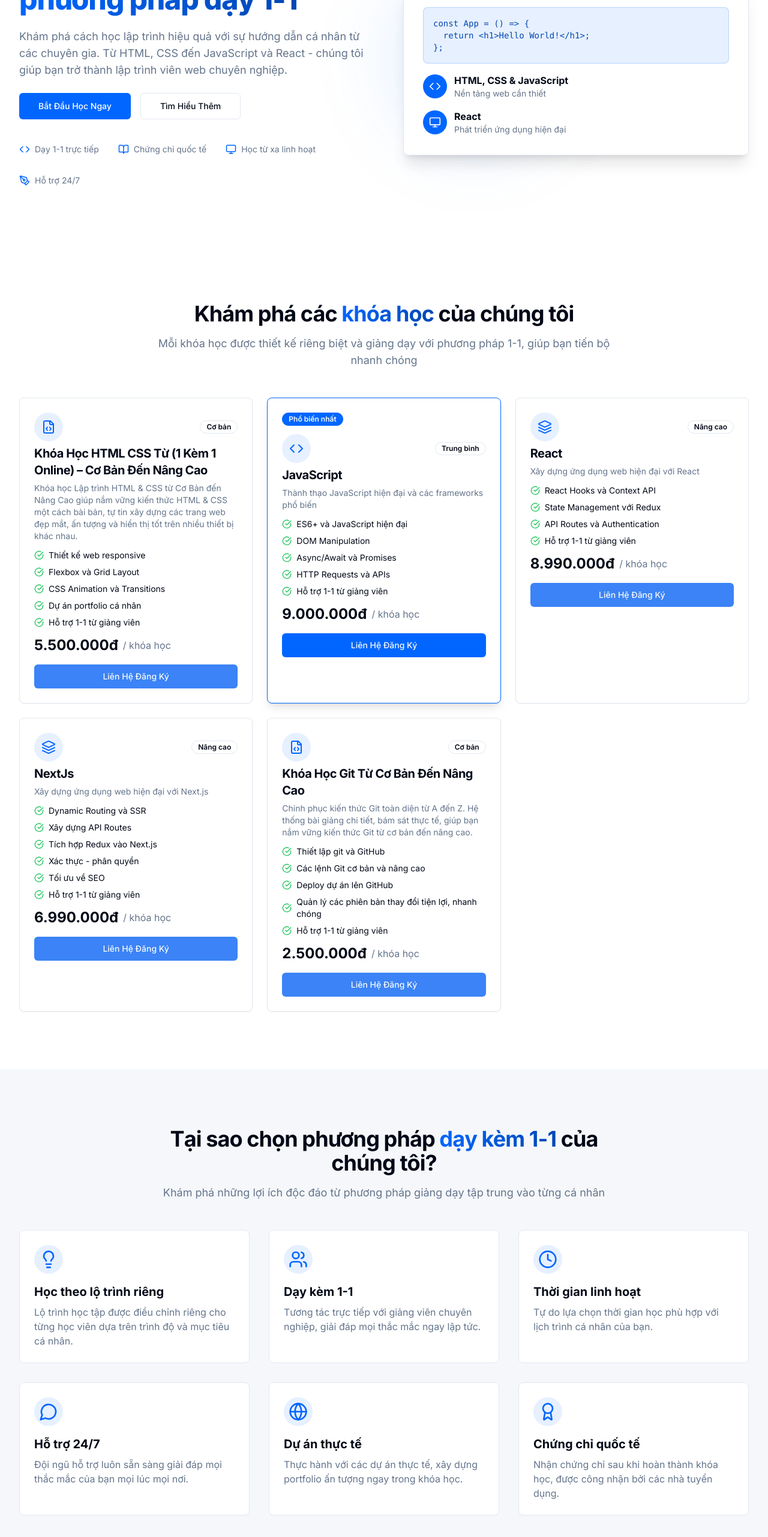
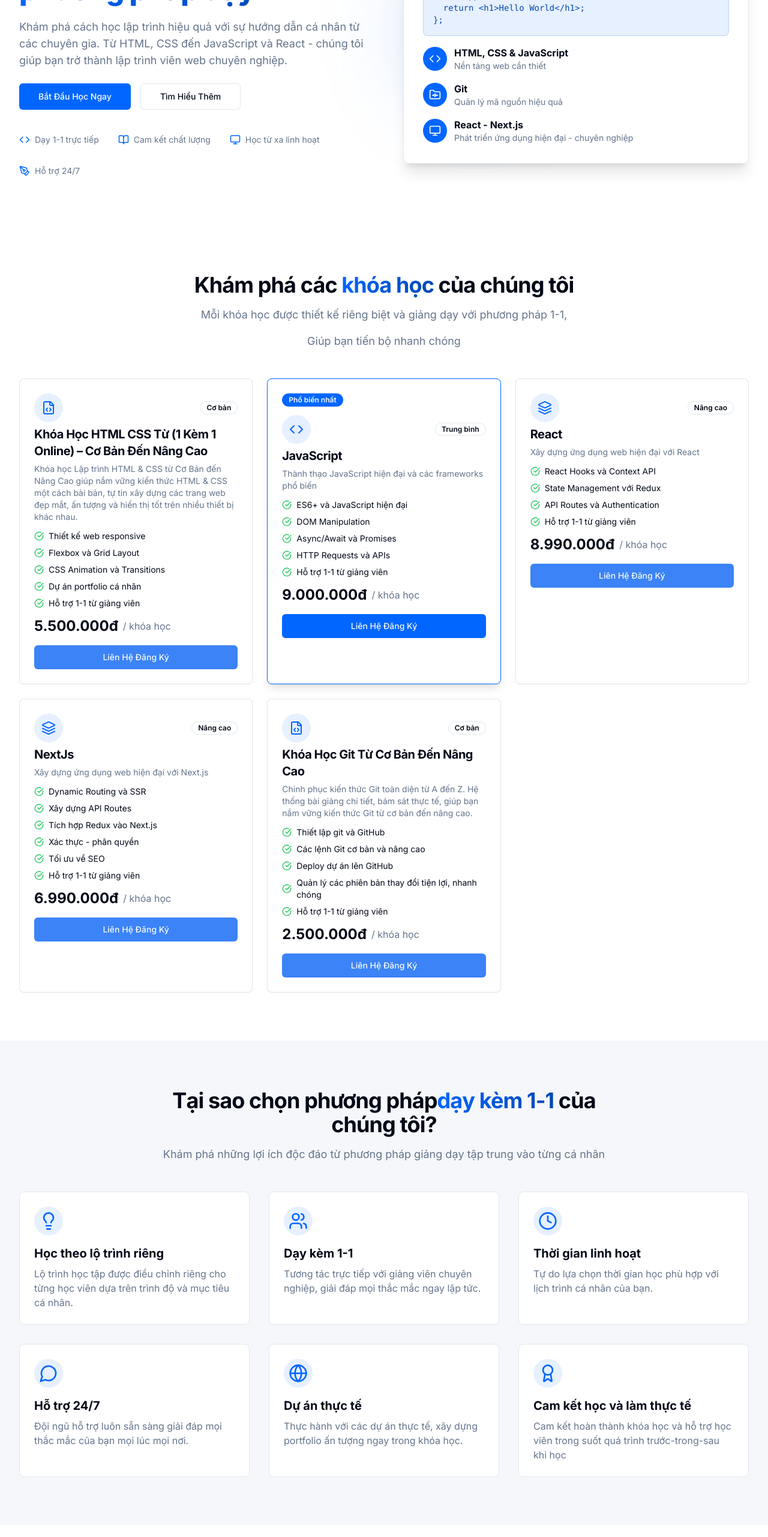
Before and after one commit to devit54/react-one-learn, a React (Vite) app: page / in a window 1280 px wide. Shown: the part 234-2797 px from the top of the page at 60% size. Built offline with nearby package versions, Linux system fonts and the light colour scheme.

Commit message:
fix padding

```diff
--- a/src/components/CTASection.tsx
+++ b/src/components/CTASection.tsx
@@ -7,7 +7,7 @@ const CTASection = () => {
   };
 
   return (
-    <section className="py-16 lg:py-24 bg-brand-blue text-white">
+    <section className="py-16 lg:py-20 bg-brand-blue text-white">
       <div className="container">
         <div className="max-w-3xl mx-auto text-center space-y-6">
           <h2 className="text-3xl md:text-4xl font-bold">
--- a/src/components/Features.tsx
+++ b/src/components/Features.tsx
@@ -1,49 +1,62 @@
-
-import { Lightbulb, Users, Clock, MessageCircle, Globe, Award } from "lucide-react";
+import {
+  Lightbulb,
+  Users,
+  Clock,
+  MessageCircle,
+  Globe,
+  Award,
+} from "lucide-react";
 
 const Features = () => {
   const features = [
     {
       icon: <Lightbulb className="h-8 w-8 text-brand-blue" />,
       title: "Học theo lộ trình riêng",
-      description: "Lộ trình học tập được điều chỉnh riêng cho từng học viên dựa trên trình độ và mục tiêu cá nhân."
+      description:
+        "Lộ trình học tập được điều chỉnh riêng cho từng học viên dựa trên trình độ và mục tiêu cá nhân.",
     },
     {
       icon: <Users className="h-8 w-8 text-brand-blue" />,
       title: "Dạy kèm 1-1",
-      description: "Tương tác trực tiếp với giảng viên chuyên nghiệp, giải đáp mọi thắc mắc ngay lập tức."
+      description:
+        "Tương tác trực tiếp với giảng viên chuyên nghiệp, giải đáp mọi thắc mắc ngay lập tức.",
     },
     {
       icon: <Clock className="h-8 w-8 text-brand-blue" />,
       title: "Thời gian linh hoạt",
-      description: "Tự do lựa chọn thời gian học phù hợp với lịch trình cá nhân của bạn."
+      description:
+        "Tự do lựa chọn thời gian học phù hợp với lịch trình cá nhân của bạn.",
     },
     {
       icon: <MessageCircle className="h-8 w-8 text-brand-blue" />,
       title: "Hỗ trợ 24/7",
-      description: "Đội ngũ hỗ trợ luôn sẵn sàng giải đáp mọi thắc mắc của bạn mọi lúc mọi nơi."
+      description:
+        "Đội ngũ hỗ trợ luôn sẵn sàng giải đáp mọi thắc mắc của bạn mọi lúc mọi nơi.",
     },
     {
       icon: <Globe className="h-8 w-8 text-brand-blue" />,
       title: "Dự án thực tế",
-      description: "Thực hành với các dự án thực tế, xây dựng portfolio ấn tượng ngay trong khóa học."
+      description:
+        "Thực hành với các dự án thực tế, xây dựng portfolio ấn tượng ngay trong khóa học.",
     },
     {
       icon: <Award className="h-8 w-8 text-brand-blue" />,
-      title: "Chứng chỉ quốc tế",
-      description: "Nhận chứng chỉ sau khi hoàn thành khóa học, được công nhận bởi các nhà tuyển dụng."
-    }
+      title: "Cam kết học và làm thực tế",
+      description:
+        "Cam kết hoàn thành khóa học và hỗ trợ học viên trong suốt quá trình trước-trong-sau khi học",
+    },
   ];
 
   return (
-    <section id="features" className="py-16 lg:py-24 bg-brand-gray">
+    <section id="features" className="py-16 lg:py-20 bg-brand-gray">
       <div className="container space-y-12">
         <div className="text-center space-y-4 max-w-3xl mx-auto">
           <h2 className="text-3xl md:text-4xl font-bold heading">
-            Tại sao chọn phương pháp <span className="gradient-text">dạy kèm 1-1</span> của chúng tôi?
+            Tại sao chọn phương pháp<span className="gradient-text">dạy kèm 1-1</span> của chúng tôi?
           </h2>
           <p className="text-lg text-muted-foreground">
-            Khám phá những lợi ích độc đáo từ phương pháp giảng dạy tập trung vào từng cá nhân
+            Khám phá những lợi ích độc đáo từ phương pháp giảng dạy tập trung
+            vào từng cá nhân
           </p>
         </div>
 
--- a/src/components/Hero.tsx
+++ b/src/components/Hero.tsx
@@ -1,9 +1,9 @@
 import { Button } from "@/components/ui/button";
-import { Code, BookOpen, Monitor, PenTool } from "lucide-react";
+import { Code, BookOpen, Monitor, PenTool, FolderGit } from "lucide-react";
 
 const Hero = () => {
   return (
-    <section className="py-16 lg:py-24">
+    <section className="py-16 lg:py-20">
       <div className="container flex flex-col lg:flex-row items-center gap-8 lg:gap-16">
         <div className="flex-1 space-y-6 animate-fade-in">
           <h1 className="text-3xl sm:text-4xl lg:text-5xl font-extrabold tracking-tight heading">
@@ -34,7 +34,7 @@ const Hero = () => {
             </div>
             <div className="flex items-center gap-2">
               <BookOpen size={18} className="text-brand-blue" />
-              <span>Chứng chỉ quốc tế</span>
+              <span>Cam kết chất lượng</span>
             </div>
             <div className="flex items-center gap-2">
               <Monitor size={18} className="text-brand-blue" />
@@ -52,7 +52,7 @@ const Hero = () => {
             <div className="bg-brand-lightBlue p-4 rounded-lg mb-4 w-full border border-brand-blue/20">
               <pre className="text-sm text-brand-darkBlue font-mono overflow-x-auto">
                 <code>
-                  {"const App = () => {\n  return <h1>Hello World!</h1>;\n};"}
+                  {"const App = () => {\n  return <h1>Hello World</h1>;\n};"}
                 </code>
               </pre>
             </div>
@@ -71,12 +71,24 @@ const Hero = () => {
 
               <div className="flex items-center gap-3">
                 <div className="h-10 w-10 rounded-full bg-brand-blue flex items-center justify-center text-white">
+                  <FolderGit size={20} />
+                </div>
+                <div>
+                  <h3 className="font-bold">Git</h3>
+                  <p className="text-sm text-muted-foreground">
+                    Quản lý mã nguồn hiệu quả
+                  </p>
+                </div>
+              </div>
+
+              <div className="flex items-center gap-3">
+                <div className="h-10 w-10 rounded-full bg-brand-blue flex items-center justify-center text-white">
                   <Monitor size={20} />
                 </div>
                 <div>
-                  <h3 className="font-bold">React</h3>
+                  <h3 className="font-bold">React - Next.js</h3>
                   <p className="text-sm text-muted-foreground">
-                    Phát triển ứng dụng hiện đại
+                    Phát triển ứng dụng hiện đại - chuyên nghiệp
                   </p>
                 </div>
               </div>
--- a/src/pages/Index.tsx
+++ b/src/pages/Index.tsx
@@ -1,26 +1,37 @@
-
-import React from 'react';
-import Navbar from '@/components/Navbar';
-import Hero from '@/components/Hero';
-import CourseCard from '@/components/CourseCard';
-import Features from '@/components/Features';
-import Testimonials from '@/components/Testimonials';
-import CTASection from '@/components/CTASection';
-import Footer from '@/components/Footer';
-import { Helmet } from 'react-helmet';
-import { courseData } from '@/data/courseData';
+import React from "react";
+import Navbar from "@/components/Navbar";
+import Hero from "@/components/Hero";
+import CourseCard from "@/components/CourseCard";
+import Features from "@/components/Features";
+import Testimonials from "@/components/Testimonials";
+import CTASection from "@/components/CTASection";
+import Footer from "@/components/Footer";
+import { Helmet } from "react-helmet";
+import { courseData } from "@/data/courseData";
 
 const Index = () => {
   return (
     <>
       <Helmet>
         <title>LearnCode - Khóa học lập trình 1-1 HTML, CSS, JS, React</title>
-        <meta name="description" content="Học lập trình web với phương pháp dạy kèm 1-1 từ HTML, CSS, JavaScript đến React, Next.js. Khóa học cá nhân hóa giúp bạn tiến bộ nhanh chóng." />
-        <meta name="keywords" content="học lập trình, HTML, CSS, JavaScript, React, Next.js, khoá học lập trình, dạy kèm 1-1, lập trình web" />
+        <meta
+          name="description"
+          content="Học lập trình web với phương pháp dạy kèm 1-1 từ HTML, CSS, JavaScript đến React, Next.js. Khóa học cá nhân hóa giúp bạn tiến bộ nhanh chóng."
+        />
+        <meta
+          name="keywords"
+          content="học lập trình, HTML, CSS, JavaScript, React, Next.js, khoá học lập trình, dạy kèm 1-1, lập trình web"
+        />
 
         {/* Open Graph tags for social media */}
-        <meta property="og:title" content="LearnCode - Khóa học lập trình 1-1 HTML, CSS, JS, React" />
-        <meta property="og:description" content="Học lập trình web với phương pháp dạy kèm 1-1 từ HTML, CSS đến React. Khóa học cá nhân hóa giúp bạn tiến bộ nhanh chóng." />
+        <meta
+          property="og:title"
+          content="LearnCode - Khóa học lập trình 1-1 HTML, CSS, JS, React"
+        />
+        <meta
+          property="og:description"
+          content="Học lập trình web với phương pháp dạy kèm 1-1 từ HTML, CSS đến React. Khóa học cá nhân hóa giúp bạn tiến bộ nhanh chóng."
+        />
         <meta property="og:type" content="website" />
         <meta property="og:image" content="/placeholder.svg" />
 
@@ -34,24 +45,25 @@ const Index = () => {
         <main className="flex-grow">
           <Hero />
 
-          <section id="courses" className="py-16 lg:py-24">
+          <section id="courses" className="py-16 lg:py-20">
             <div className="container space-y-12">
               <div className="text-center space-y-4 max-w-3xl mx-auto">
                 <h2 className="text-3xl md:text-4xl font-bold heading">
-                  Khám phá các <span className="gradient-text">khóa học</span> của chúng tôi
+                  Khám phá các <span className="gradient-text">khóa học</span>{" "}
+                  của chúng tôi
                 </h2>
                 <p className="text-lg text-muted-foreground">
-                  Mỗi khóa học được thiết kế riêng biệt và giảng dạy với phương pháp 1-1,
-                  giúp bạn tiến bộ nhanh chóng
+                  Mỗi khóa học được thiết kế riêng biệt và giảng dạy với phương
+                  pháp 1-1,
+                </p>
+                <p className="text-lg text-muted-foreground">
+                  Giúp bạn tiến bộ nhanh chóng
                 </p>
               </div>
 
               <div className="grid grid-cols-1 md:grid-cols-2 lg:grid-cols-3 gap-6">
                 {courseData.map((course, index) => (
-                  <CourseCard
-                    key={index}
-                    {...course}
-                  />
+                  <CourseCard key={index} {...course} />
                 ))}
               </div>
             </div>
```
Also changed, not shown: src/components/Testimonials.tsx (+17 -7 lines).
